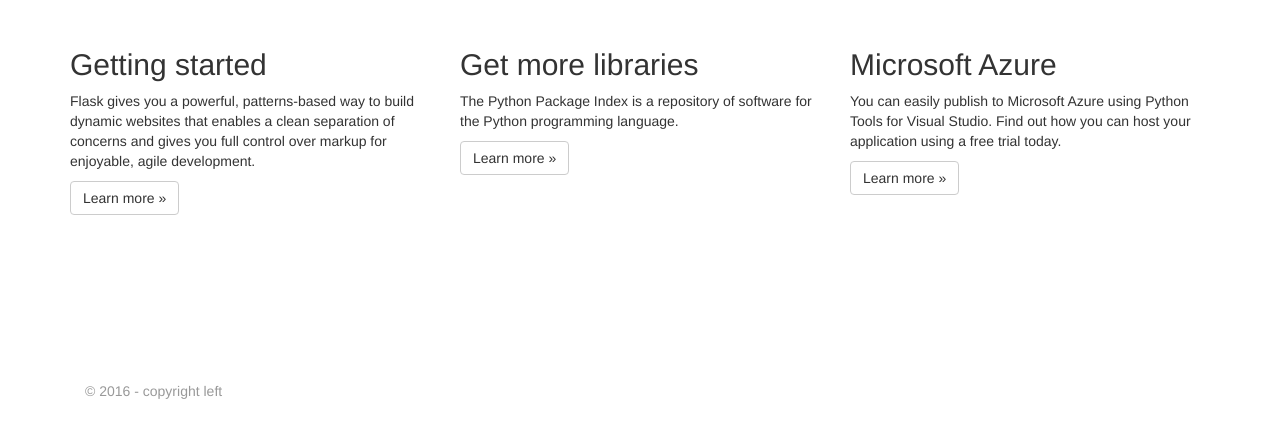
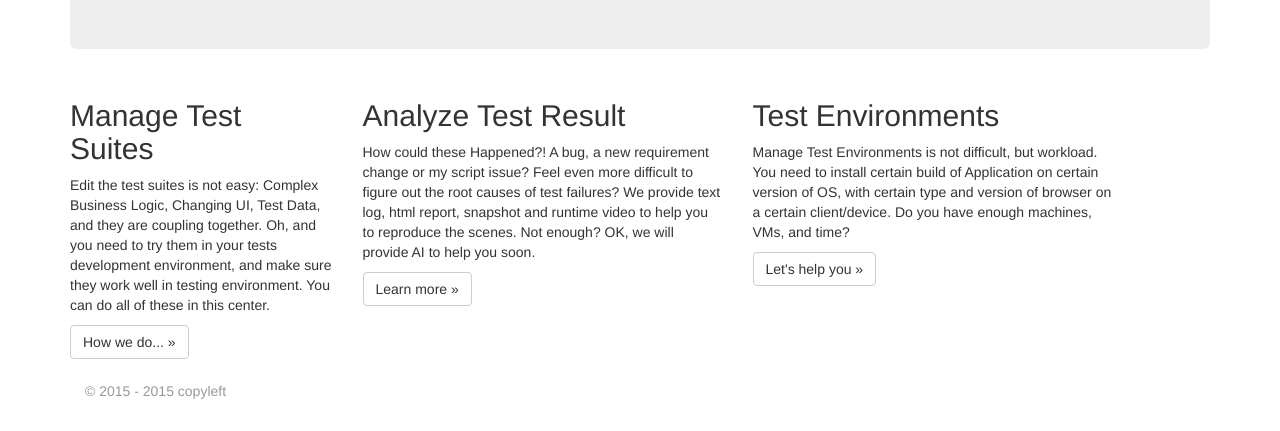
Before and after one commit to pangyazhi/autoP, a Flask app: page / in a window 1280 px wide. Shown: the part 369-800 px from the top of the page. Run offline with Flask 2, Linux system fonts and the light colour scheme; some libraries are stand-ins or nearby versions.

Commit message:
ui again...

```diff
--- a/autoP/templates/index.html
+++ b/autoP/templates/index.html
@@ -4,32 +4,56 @@
 
 
 <div class="jumbotron">
-    <h1>Automation Center</h1>
-	<p>Do you want to <a href="{{ url_for('login') }}">log in?</a>
-    <p>Do you want to <a href="{{ url_for('register')}}">register</a>
-    <p class="lead">Automation Center is the places we manage the automation test cases, test results, test clients.</p>
+    <div class="row">
+        <div class="col-xs-4">
+            <h2>Automation Center</h2>
 
+            <p class="lead">
+                Automation Center is the place we manage the automation test suites, analyze the test results, and
+                control the test environments.
+            </p>
+        </div>
+        <div class="col-xs-8">
+            <div class="embed-responsive embed-responsive-16by9">
+                <iframe class="embed-responsive-item"
+                        src="https://youtube.com/embed/Vlg3pJ_KVyg"></iframe>
+            </div>
+        </div>
+    </div>
 </div>
 
 <div class="row">
-    <div class="col-md-4">
-        <h2>Getting started</h2>
+    <div class="col-md-3">
+        <h2>Manage Test Suites</h2>
+
         <p>
-            Flask gives you a powerful, patterns-based way to build dynamic websites that
-            enables a clean separation of concerns and gives you full control over markup
-            for enjoyable, agile development.
+            Edit the test suites is not easy: Complex Business Logic, Changing UI, Test Data, and they are coupling
+            together. Oh, and you need to try them in your tests development environment, and make sure they work well
+            in testing environment. You can do all of these in this center.
         </p>
-        <p><a class="btn btn-default" href="http://flask.pocoo.org/docs/">Learn more &raquo;</a></p>
+
+        <p><a class="btn btn-default" href="https://youtu.be/Vlg3pJ_KVyg" target="_blank">How we do... &raquo;</a></p>
     </div>
     <div class="col-md-4">
-        <h2>Get more libraries</h2>
-        <p>The Python Package Index is a repository of software for the Python programming language.</p>
-        <p><a class="btn btn-default" href="https://pypi.python.org/pypi">Learn more &raquo;</a></p>
+        <h2>Analyze Test Result</h2>
+
+        <p>
+            How could these Happened?! A bug, a new requirement change or my script issue? Feel even more difficult to
+            figure out the root causes of test failures? We provide text log, html report, snapshot and runtime video to
+            help you to reproduce the scenes. Not enough? OK, we will provide AI to help you soon.
+        </p>
+
+        <p><a class="btn btn-default" href="#" target="_blank">Learn more &raquo;</a></p>
     </div>
     <div class="col-md-4">
-        <h2>Microsoft Azure</h2>
-        <p>You can easily publish to Microsoft Azure using Python Tools for Visual Studio. Find out how you can host your application using a free trial today.</p>
-        <p><a class="btn btn-default" href="http://azure.microsoft.com">Learn more &raquo;</a></p>
+        <h2>Test Environments</h2>
+
+        <p>Manage Test Environments is not difficult, but workload. You need to install certain build of Application on
+            certain version of OS, with certain type and version of browser on a certain client/device. Do you have
+            enough machines, VMs, and time?
+        </p>
+
+        <p><a class="btn btn-default" href="#" target="_blank">Let's help you &raquo;</a></p>
     </div>
 </div>
 
--- a/autoP/templates/layout.html
+++ b/autoP/templates/layout.html
@@ -4,7 +4,7 @@
     <meta charset="utf-8"/>
     <meta name="viewport" content="width=device-width, initial-scale=1.0">
 
-    <title>{{ title }} - Automation Center</title>
+    <title>{{ title }}</title>
 
     <link rel="stylesheet" type="text/css" href="/static/content/bootstrap.css"/>
     <link rel="stylesheet" type="text/css" href="/static/content/site.css"/>
@@ -15,10 +15,11 @@
     <script>
         $(document).ready(function(){
             $("#message").click(function(){
-                $("#message").hide(500);
+                $("#message").hide();
             });
-            $("#message").hide(10000);
+            $("#message").hide(9000);
         });
+
 
     </script>
     {% block scripts %}{% endblock %}
@@ -26,7 +27,7 @@
 
 <body>
 
-<div class="navbar navbar-inverse navbar-fixed-top">
+<div class="navbar navbar-default navbar-static-top"> <!-- fixed-top can be a choice -->
     <div class="container">
         <div class="navbar-header">
             <button type="button" class="navbar-toggle" data-toggle="collapse" data-target=".navbar-collapse">
@@ -38,9 +39,25 @@
         </div>
         <div class="navbar-collapse collapse">
             <ul class="nav navbar-nav">
-                <li><a href="{{ url_for('home') }}">Home</a></li>
-                <li><a href="{{ url_for('about') }}">About</a></li>
-                <li><a href="{{ url_for('contact') }}">Contact</a></li>
+                <li class="previous"><a href="{{ url_for('home') }}"><i class="glyphicon glyphicon-home"
+                                                                        aria-hidden="true"></i>&nbsp Home</a></li>
+                <li class="previous"><a href="{{ url_for('contact') }}"><i class="glyphicon glyphicon-phone-alt"
+                                                                           aria-hidden="true"></i>&nbsp Contact</a></li>
+                <li class="previous"><a href="{{ url_for('about') }}"><i class="glyphicon glyphicon-info-sign"
+                                                                         aria-hidden="true"></i>&nbsp About</a></li>
+
+                {% if not current_user.is_authenticated %}
+                <li class="next"><a href="{{ url_for('register') }}"><i class="glyphicon glyphicon-registration-mark"
+                                                                        aria-hidden="true"></i>&nbsp Register</a></li>
+
+                <li class="next"><a href="{{ url_for('login') }}"><i class="glyphicon glyphicon-log-in"
+                                                                     aria-hidden="true"></i>&nbsp Sign In</a></li>
+
+                {% else %}
+                <li class="next"><a href="{{ url_for('logout') }}"><i class="glyphicon glyphicon-log-out"
+                                                                      aria-hidden="true"></i>&nbsp Sign Out</a></li>
+                {% endif %}
+
             </ul>
         </div>
     </div>
@@ -55,15 +72,27 @@
 <div class="navbar navbar-fixed-bottom">
 
     <div class="container">
-        <div class="col-md-2">
-            <p class="text-muted">&copy; 2016 - copyright left</p>
+        <div class="col-md-4">
+            <p class="text-muted">&copy; 2015 -
+                <script language="JavaScript" type="text/javascript">
+    now = new Date
+    theYear=now.getYear()
+    if (theYear < 1900)
+    theYear=theYear+1900
+    document.write(theYear)
+
+                </script>
+                copyleft
+            </p>
         </div>
-        <div class="col-md-2">
+        <div class="text-muted">
             {% with messages = get_flashed_messages() %}
             {% if messages %}
             <div id="message" class=flash>
                 {% for message in messages %}
-                <p class="text-info">{{ message }}<p/>
+                <p class="text-info">{{ message }}
+
+                <p/>
                 {% endfor %}
             </div>
             {% endif %}
--- a/autoP/views.py
+++ b/autoP/views.py
@@ -11,7 +11,10 @@ from . import app
 def home():
     """Renders the home page."""
     return render_template(
-        'index.html'
+        'index.html',
+        title='Automation Center',
+        year=datetime.now().year,
+        message='Welcome to the Automation Center'
     )
 
 
@@ -21,7 +24,6 @@ def contact():
     return render_template(
         'contact.html',
         title='Contact',
-        year=datetime.now().year,
         message='Contact me if you have any questions.'
     )
 
@@ -32,7 +34,6 @@ def about():
     return render_template(
         'about.html',
         title='About',
-        year=datetime.now().year,
         message='Project Brief.'
     )
 
```
Also changed, not shown: autoP/templates/login.html (+4 -22 lines).
